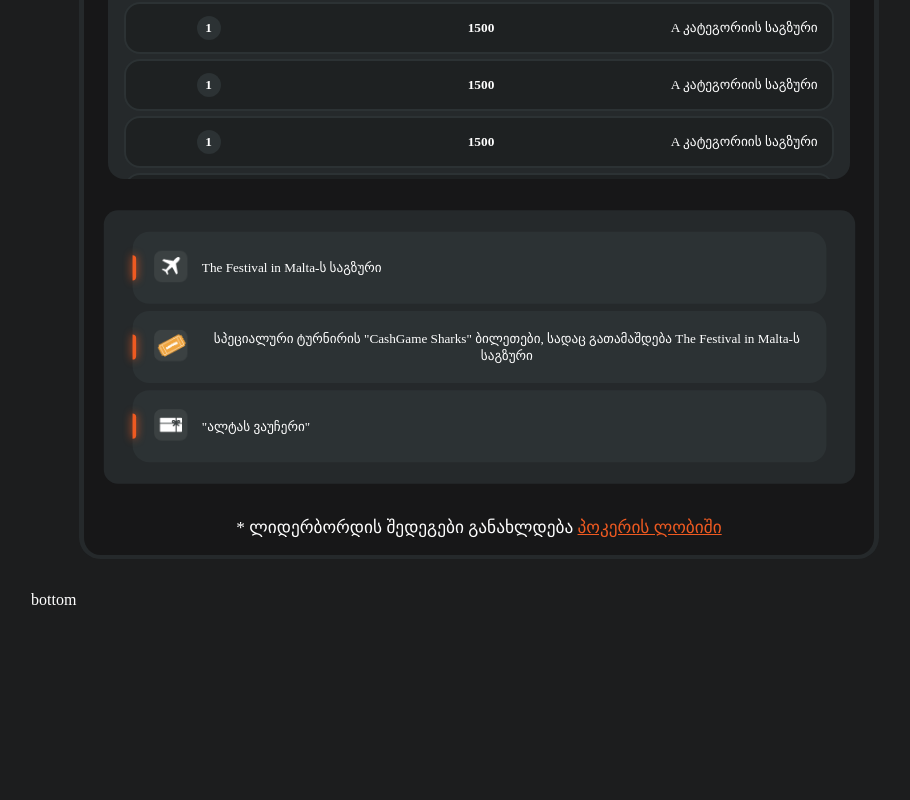
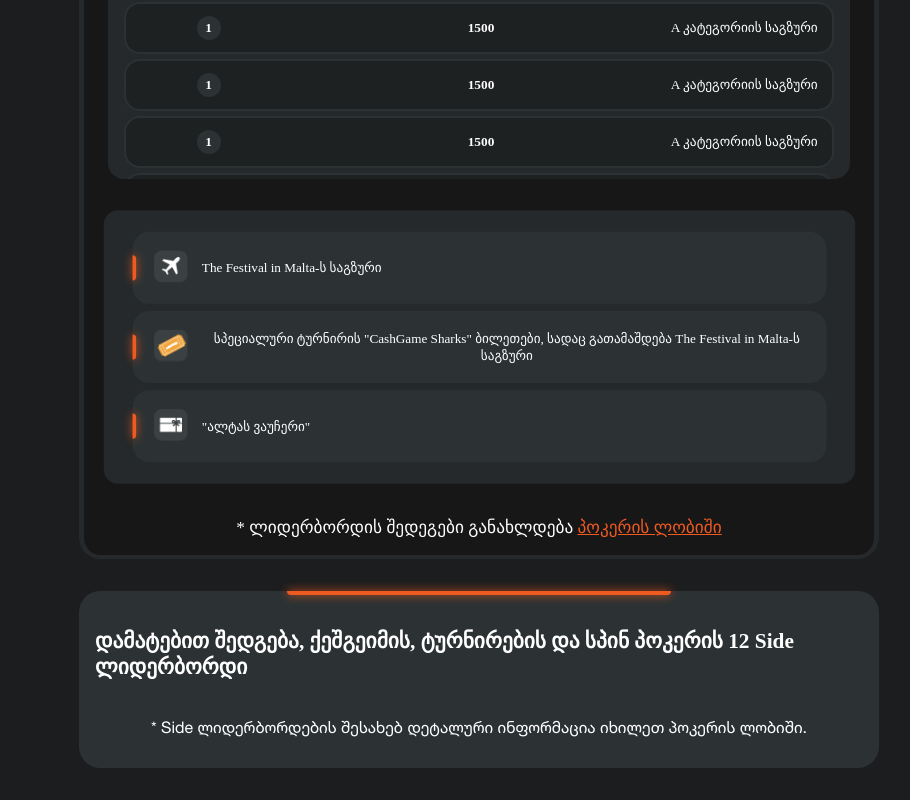
Before and after one commit to Davitpurceladze/LevelUpProject, a Vue app: page /CashGame in a window 1280 px wide. Shown: the part 1737-2537 px from the top of the page, without its empty margins (161-1071 px from the left). Before the commit the page ends 2346 px from the top, so only its background shows below. Built offline with nearby package versions, Linux system fonts and the light colour scheme; a web font is replaced by a local one.

Commit message:
create tournament info card

```diff
--- a/src/views/CashGameContent.vue
+++ b/src/views/CashGameContent.vue
@@ -1,16 +1,50 @@
 <template>
   <div>
     <LeaderBoard></LeaderBoard>
-    <div class="isBottomBox" style="color: white;">bottom</div>
+    <BaseCard class="isTournamentInfo">
+      <div class="isTournamentParagraph">
+        <p class="isMainInfo">დამატებით შედგება, ქეშგეიმის, ტურნირების და სპინ პოკერის 12 Side ლიდერბორდი</p>
+        <p class="isSideInfo">* Side ლიდერბორდების შესახებ დეტალური ინფორმაცია იხილეთ პოკერის ლობიში.</p>
+      </div>
+    </BaseCard>
   </div>
 </template>
 
 <script setup>
 import LeaderBoard from '../pageComponents/cashgameComponents/LeaderBoard.vue'
+import BaseCard from '../components/BaseCard.vue';
 </script>
 
 <style scoped>
+.isTournamentInfo {
+  margin: 2rem 1rem 2rem 1rem;
+}
+
+.isTournamentParagraph {
+  display: flex;
+  flex-direction: column;
+  align-items: center;
+  margin: 1rem;
+}
+
+.isMainInfo {
+  font-size: 16pt;
+  font-family: November GeLC;
+  font-weight: bold;
+  color: #FFFFFF;
+}
+
+.isSideInfo {
+  font-size: 12pt;
+  color: #FFFFFF;
+  font-family: HelveticaNeue ;
+}
 
 
+@media (min-width: 401px) {
+  .isTournamentInfo {
+    margin: 2rem 3rem 2rem 3rem;
+  }
+}
 
 </style>
```
